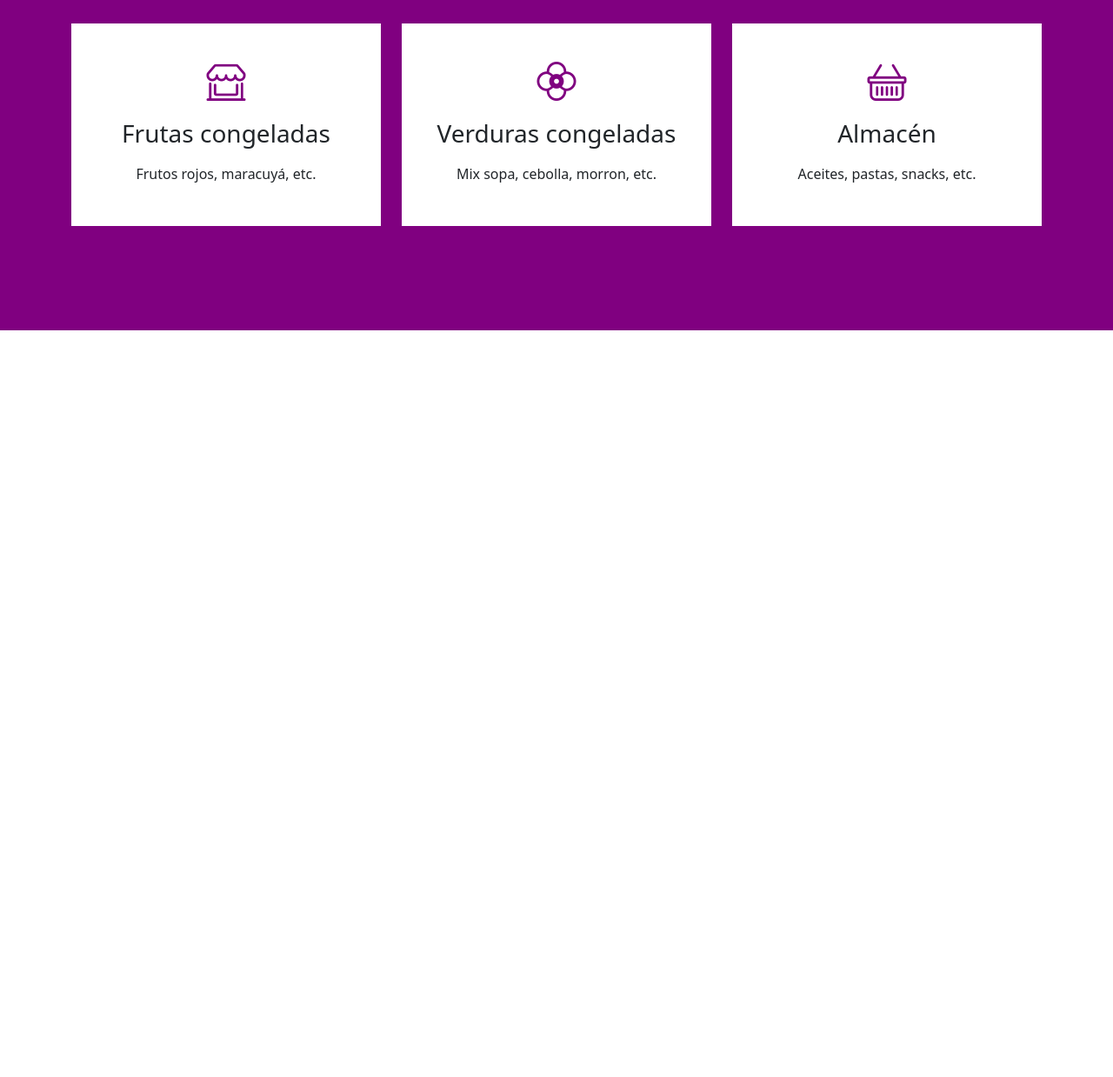
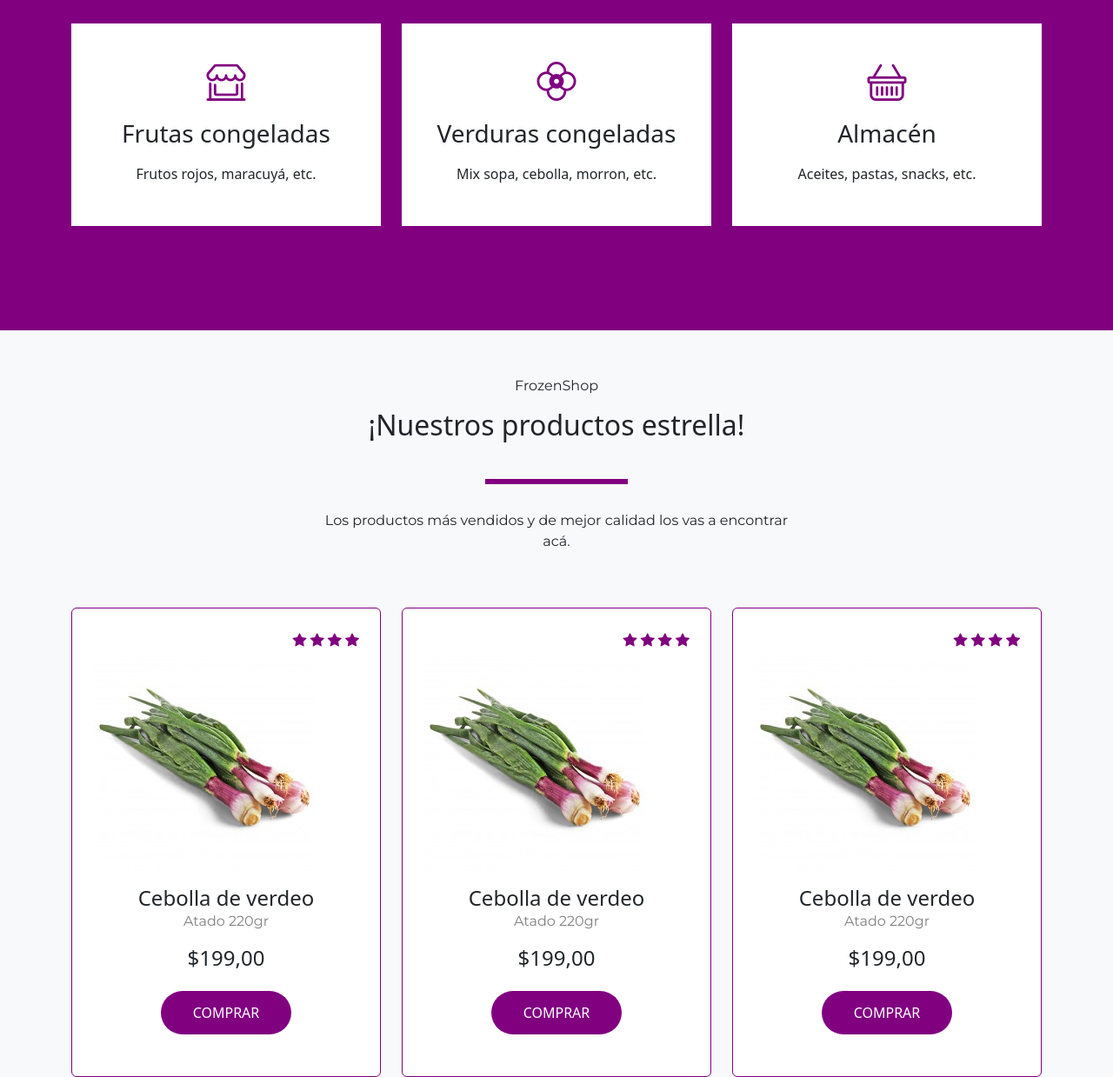
Before and after one commit to MatiasLauria/proyecto-final, a website: page index.html in a window 1280 px wide. Shown: the part 856-2095 px from the top of the page at 87% size. Before the commit the page ends 1236 px from the top, so only its background shows below. Drawn offline with nearby package versions, Linux system fonts and the light colour scheme.

Commit message:
init-section-3

```diff
--- a/index.html
+++ b/index.html
@@ -64,6 +64,10 @@
 
 
     <main>
+
+        <!-- Carousel -->
+
+
         <section>
             <div id="carouselExampleCaptions" class="carousel slide" data-bs-ride="false">
                 <div class="carousel-indicators">
@@ -112,6 +116,8 @@
                 </button>
             </div>
         </section>
+
+        <!-- Section-2 -->
 
         <section class="welcome text-center pb-5">
 
@@ -162,7 +168,83 @@
 
                 </div>
             </div>
+            <!-- Section-3 -->
+        </section>
 
+        <section class="product bg-light">
+            <div class="container">
+                <div class="row py-5 text-center">
+                    <div class="col-lg-6 m-auto">
+
+                        <p class="m-1">FrozenShop</p>
+                        <h2>¡Nuestros productos estrella!</h2>
+                        <div class="line my-4"></div>
+                        <p>Los productos más vendidos y de mejor calidad los vas a encontrar acá.
+                        </p>
+
+                    </div>
+                </div>
+                <div class="row">
+                    <div class="col-lg-4">
+                        <div class="card p-2">
+                            <div class="card-body">
+                                <div class="star">
+                                    <span><i class="bi bi-star-fill"></i></span>
+                                    <span><i class="bi bi-star-fill"></i></span>
+                                    <span><i class="bi bi-star-fill"></i></span>
+                                    <span><i class="bi bi-star-fill"></i></span>
+
+                                </div>
+                                <img src="img/cebolla-de-verdeo.jpg" class="img-fluid pb-3" alt="Cebolla de verdeo">
+                                <h4 class="head1 text-center">Cebolla de verdeo</h4>
+                                <p class="per1 text-center">Atado 220gr</p>
+                                <h4 class="head1 text-center">$199,00</h4>
+                                <button class="btnc my-4">COMPRAR</button>
+                            </div>
+                        </div>
+                    </div>
+
+                    <div class="col-lg-4">
+                        <div class="card p-2">
+                            <div class="card-body">
+                                <div class="star">
+                                    <span><i class="bi bi-star-fill"></i></span>
+                                    <span><i class="bi bi-star-fill"></i></span>
+                                    <span><i class="bi bi-star-fill"></i></span>
+                                    <span><i class="bi bi-star-fill"></i></span>
+
+                                </div>
+                                <img src="img/cebolla-de-verdeo.jpg" class="img-fluid pb-3" alt="Cebolla de verdeo">
+                                <h4 class="head1 text-center">Cebolla de verdeo</h4>
+                                <p class="per1 text-center">Atado 220gr</p>
+                                <h4 class="head1 text-center">$199,00</h4>
+                                <button class="btnc my-4">COMPRAR</button>
+                            </div>
+                        </div>
+                    </div>
+
+                    <div class="col-lg-4">
+                        <div class="card p-2">
+                            <div class="card-body">
+                                <div class="star">
+                                    <span><i class="bi bi-star-fill"></i></span>
+                                    <span><i class="bi bi-star-fill"></i></span>
+                                    <span><i class="bi bi-star-fill"></i></span>
+                                    <span><i class="bi bi-star-fill"></i></span>
+
+                                </div>
+                                <img src="img/cebolla-de-verdeo.jpg" class="img-fluid pb-3" alt="Cebolla de verdeo">
+                                <h4 class="head1 text-center">Cebolla de verdeo</h4>
+                                <p class="per1 text-center">Atado 220gr</p>
+                                <h4 class="head1 text-center">$199,00</h4>
+                                <button class="btnc my-4">COMPRAR</button>
+                            </div>
+                        </div>
+                    </div>
+
+
+                </div>
+            </div>
         </section>
 
     </main>
--- a/scss/layout/_header.scss
+++ b/scss/layout/_header.scss
@@ -50,9 +50,11 @@
         border-radius: 0px 20px 20px 0px;
         transition: all 0.5s;
         font-weight: 600;
+
         &:hover{
             color: palevioletred;
         }
+
 
 
 
@@ -68,5 +70,11 @@
         color: palevioletred;
     }
 
+    @media screen and (max-width: 400px){
+
+     display: none;
+
+    }
+
 }
 }
--- /dev/null
+++ b/scss/layout/_section2.scss
@@ -0,0 +1,27 @@
+.welcome{
+    background-color: purple;
+.line2 { height: 6px;
+width: 30%;
+background-color: white;
+display: inline-block;
+}
+
+.card {
+    border: none;
+    border-radius: 0;
+    cursor: pointer;
+
+}
+
+i{
+    font-size: 45px;
+    color: purple;
+
+}
+
+h3{
+    font-weight: lighter;
+    padding: 10px 0px;
+}
+
+}
--- a/scss/style.scss
+++ b/scss/style.scss
@@ -6,32 +6,70 @@
 
 @import "./layout/header";
 @import "./layout/carousel";
+@import "./layout/section2";
 
 
-.welcome{
-    background-color: purple;
-.line2 { height: 6px;
+.product {
+
+
+    .line {
+    height: 6px;
 width: 30%;
-background-color: white;
+background-color: purple;
 display: inline-block;
 }
 
-.card {
-    border: none;
-    border-radius: 0;
-    cursor: pointer;
+h2{
+    font-weight: lighter;
+    padding: 10px 0px;
 
 }
+p{
+    font-family: 'Montserrat', sans-serif;
+}
 
-i{
-    font-size: 45px;
+.star{
+    text-align: end;
     color: purple;
+}
+
+.card{
+    border: 1px solid purple;
+    &:hover{
+        border: 2px solid purple
+    }
+
+
+                        .head1{
+                                 font-weight: 400;
+                                    margin: 0;
+                                                 }
+
+        .per1{
+        color: gray;
+                }
+
+       .btnc {
+    height: 50px;
+    width: 150px;
+    outline: none;
+    border: none;
+    color: white;
+    background: purple;
+    border-radius: 30px;
+    margin: 0 auto;
+    display: block;
+    transition: all 0.4s;
+
+    &:hover{
+        outline: none;
+        border: 1px solid rgb palevioletred;
+        color: rgb palevioletred;
+        background: palevioletred;
+        border-radius: 30px;
+    }
+    }
+
 
 }
-
-h3{
-    font-weight: lighter;
-    padding: 10px 0px;
 }
-
-}
```
Also changed, not shown: css/style.css, img/cebolla-de-verdeo.jpg (added). Lines whose indentation alone changed are shown as unchanged.
